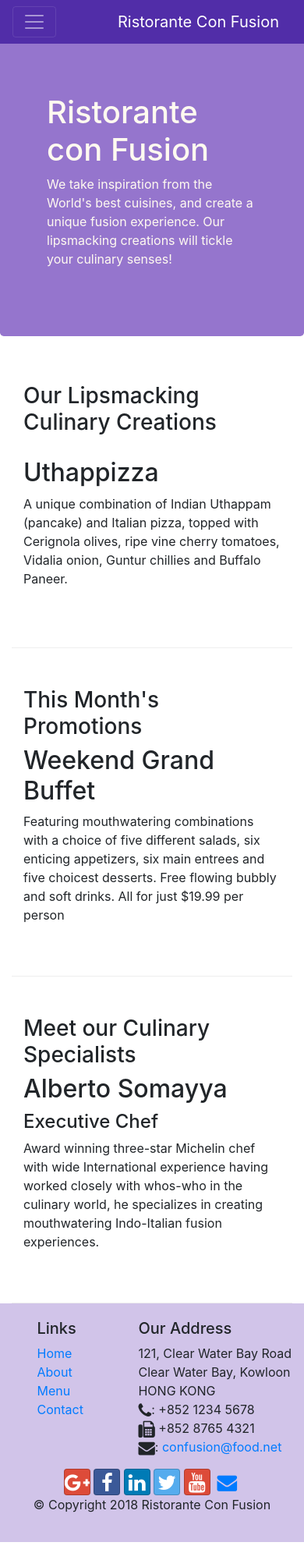
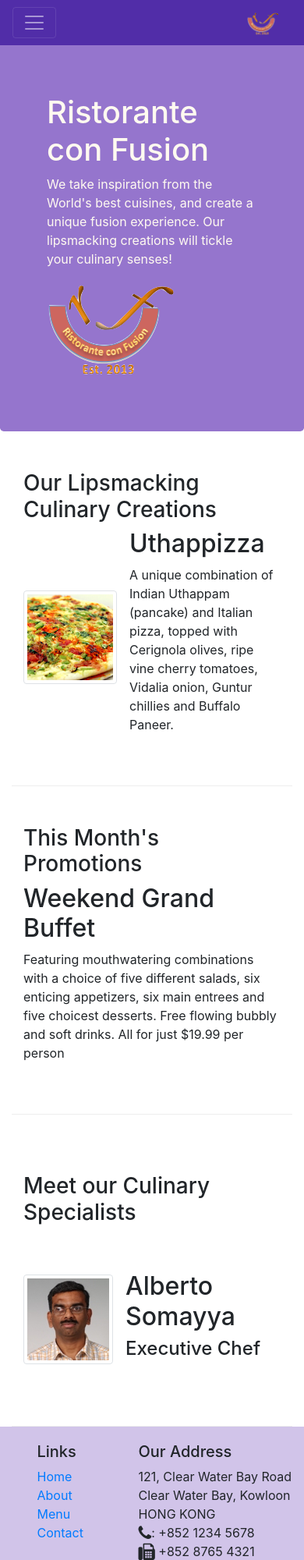
Before and after one commit to dpberry552/conFusion-Restaurant, a website: page index.html in a window 390 px wide. Shown: the top 2000 px of the page at 78% size. Before the commit the page ends 1977 px from the top, so only its background shows below. Drawn offline with nearby package versions, Linux system fonts and the light colour scheme.

Commit message:
Added images and media

```diff
--- a/index.html
+++ b/index.html
@@ -22,7 +22,7 @@
             <button class="navbar-toggler" type="button" data-toggle="collapse" data-target="#Navbar">
                 <span class="navbar-toggler-icon"></span>
             </button>
-            <a class="navbar-brand" href="#">Ristorante Con Fusion</a>
+            <a class="navbar-brand" href="#"><img src="img/logo.png" height="30" width="41"></a>
             <div class="collapse navbar-collapse" id="Navbar">
                 <ul class="navbar-nav mr-auto">
                     <li class="nav-item active"><a class="nav-link" href="#"><span class="fa fa-home fa-lg"></span> Home</a></li>
@@ -44,7 +44,8 @@
                 </div>
                 <!--for xs, this content will be stacked beneath the col above
                     for sm and above, it will take the leftover space after the content above-->
-                <div class="col-12 col-sm">
+                <div class="col-12 col-sm align-self-center">
+                    <img src="img/logo.png" class="img-fluid">
                 </div>
             </div>
         </div>
@@ -57,8 +58,13 @@
             </div>
             <!--this content will take up the remaining space after the col above, for each screen size-->
             <div class="col col-sm order-sm-first col-md">
-                <h2>Uthappizza</h2>
-                <p>A unique combination of Indian Uthappam (pancake) and Italian pizza, topped with Cerignola olives, ripe vine cherry tomatoes, Vidalia onion, Guntur chillies and Buffalo Paneer.</p>
+                <div class="media">
+                    <img class="d-flex mr-3 img-thumbnail align-self-center" src="img/uthappizza.png" alt="uthappizza">
+                    <div class="media-body">
+                        <h2 class="mt-0">Uthappizza</h2>
+                        <p>A unique combination of Indian Uthappam (pancake) and Italian pizza, topped with Cerignola olives, ripe vine cherry tomatoes, Vidalia onion, Guntur chillies and Buffalo Paneer.</p>
+                    </div>
+                </div>
             </div>
         </div>
 
@@ -78,9 +84,15 @@
                 <h3>Meet our Culinary Specialists</h3>
             </div>
             <div class="col col-sm order-sm-first col-md">
-                <h2>Alberto Somayya</h2>
-                <h4>Executive Chef</h4>
-                <p>Award winning three-star Michelin chef with wide International experience having worked closely with whos-who in the culinary world, he specializes in creating mouthwatering Indo-Italian fusion experiences. </p>
+                <div class="media">
+                    <img class="d-flex mr-3 img-thumbnail align-self-center" src="img/alberto.png" alt="alberto">
+                    <div class="media-body">
+                        <h2 class="mt-0">Alberto Somayya</h2>
+                        <h4>Executive Chef</h4>
+                        <p class="d-none d-sm-block">Award winning three-star Michelin chef with wide International experience having worked closely with whos-who in the culinary world, he specializes in creating mouthwatering Indo-Italian fusion experiences. </p>
+                    </div>
+                </div>
+
             </div>
         </div>
     </div>
```
Also changed, not shown: aboutus.html (+3 -2 lines), contactus.html (+3 -2 lines), img/alberto.png (added), img/buffet.png (added), img/logo.png (added), img/uthappizza.png (added), 1 other file.
